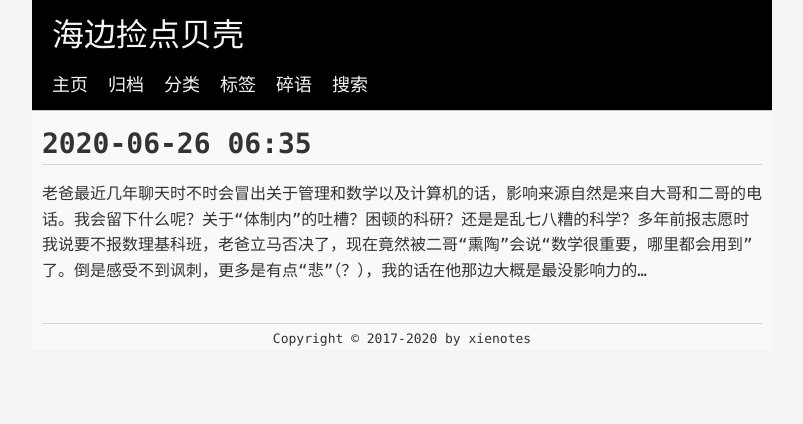
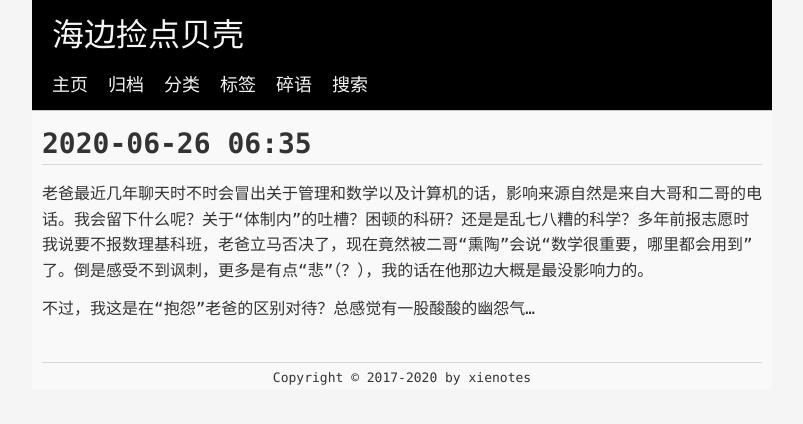
Before and after one commit to xienotes/xienotes.github.io, a Jekyll site: the page built from _posts/2020-06-25-81300.md, in a window 1280 px wide. Shown: the top 424 px of the page, without its empty margins (238-1041 px from the left). Built offline with Jekyll 4.4.1, drawn with Linux system fonts in a browser that asks for light colours.

Commit message:
Update 2020-06-25-81300.md

```diff
--- a/_posts/2020-06-25-81300.md
+++ b/_posts/2020-06-25-81300.md
@@ -7,4 +7,6 @@ mf-post-status:
 slug: '81300'
 category: social
 ---
-老爸最近几年聊天时不时会冒出关于管理和数学以及计算机的话，影响来源自然是来自大哥和二哥的电话。我会留下什么呢？关于“体制内”的吐槽？困顿的科研？还是是乱七八糟的科学？多年前报志愿时我说要不报数理基科班，老爸立马否决了，现在竟然被二哥“熏陶”会说“数学很重要，哪里都会用到”了。倒是感受不到讽刺，更多是有点“悲”（？），我的话在他那边大概是最没影响力的…
+老爸最近几年聊天时不时会冒出关于管理和数学以及计算机的话，影响来源自然是来自大哥和二哥的电话。我会留下什么呢？关于“体制内”的吐槽？困顿的科研？还是是乱七八糟的科学？多年前报志愿时我说要不报数理基科班，老爸立马否决了，现在竟然被二哥“熏陶”会说“数学很重要，哪里都会用到”了。倒是感受不到讽刺，更多是有点“悲”（？），我的话在他那边大概是最没影响力的。
+
+不过，我这是在“抱怨”老爸的区别对待？总感觉有一股酸酸的幽怨气…
```
